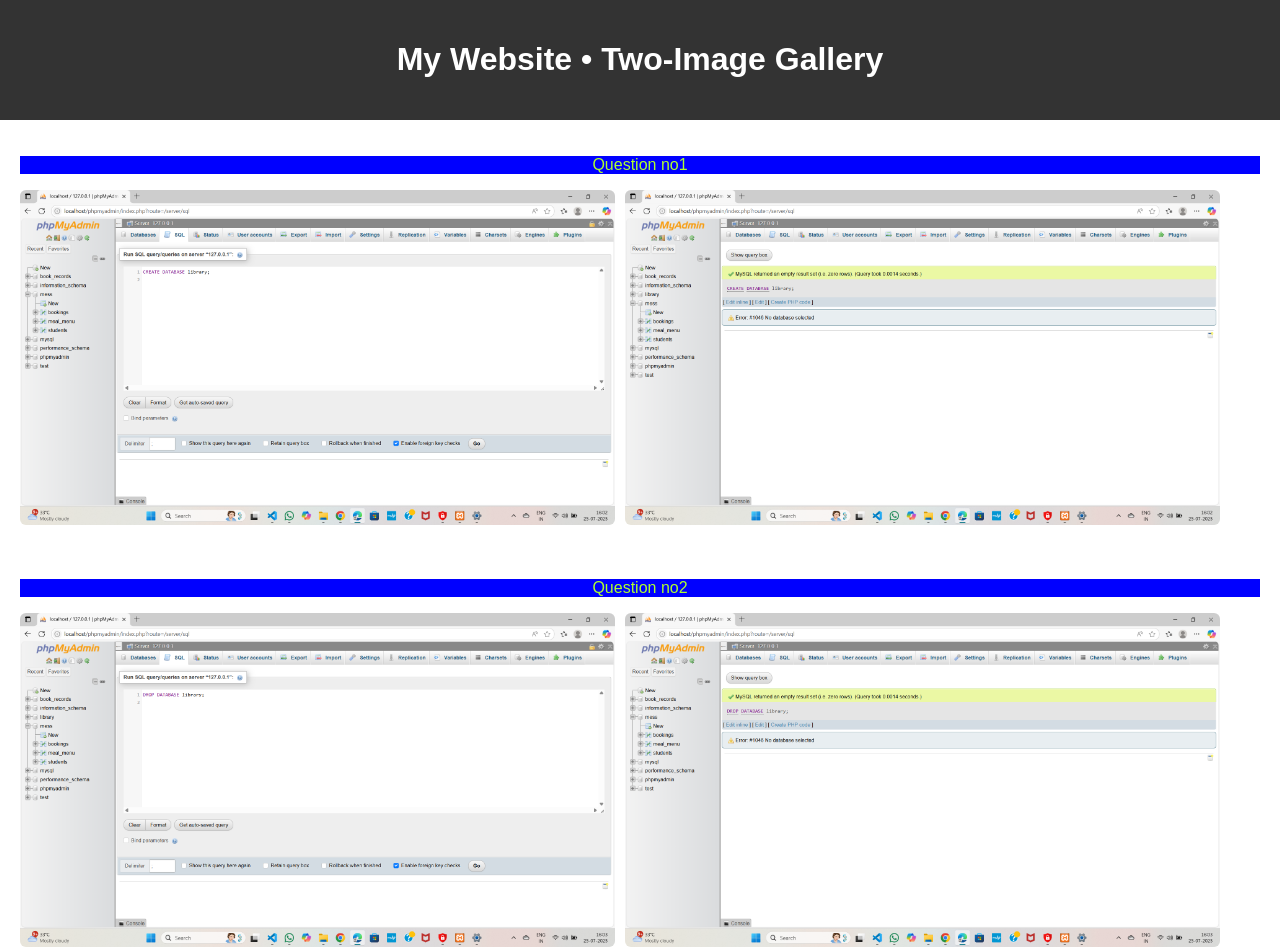
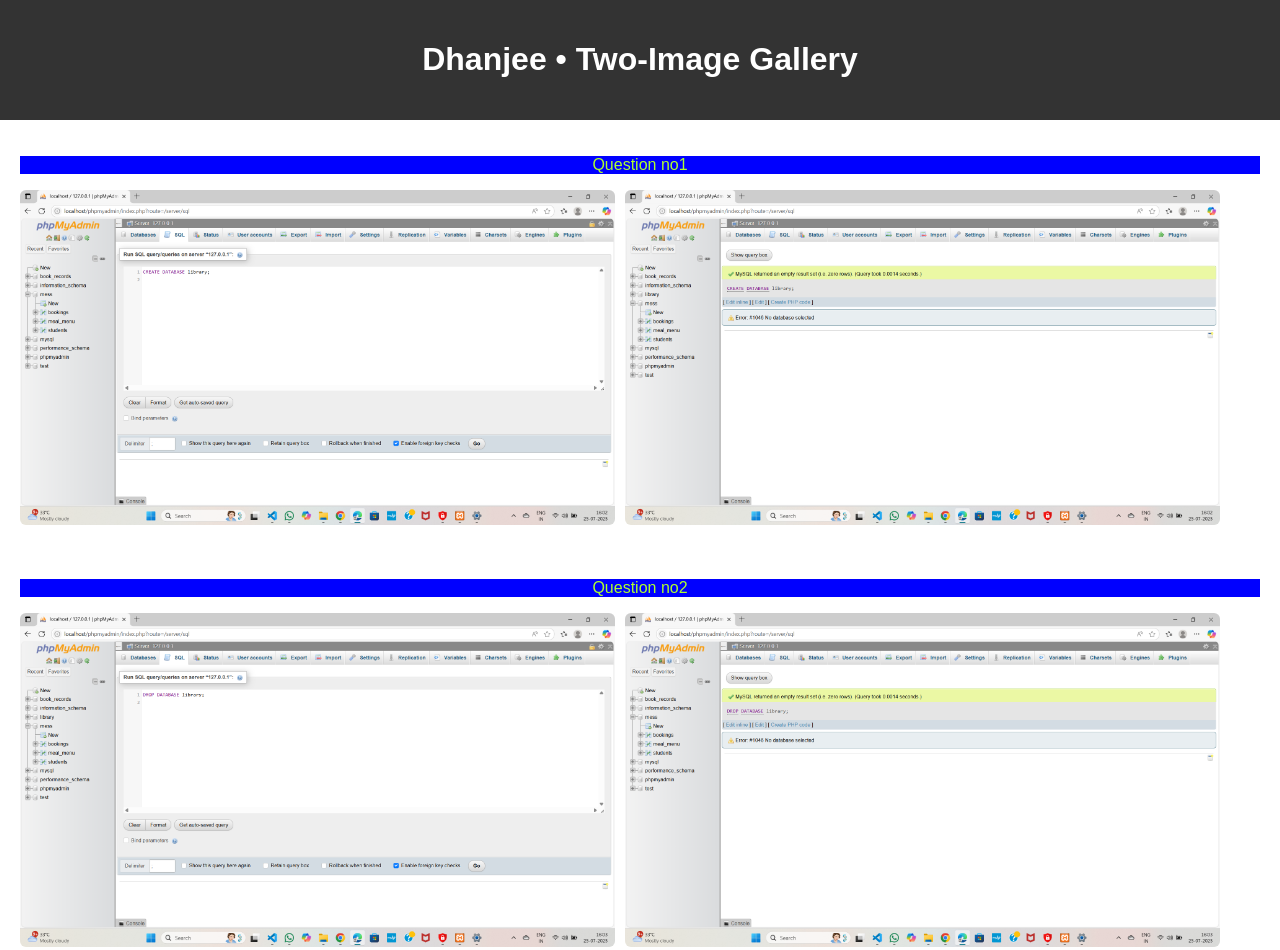
Before and after one commit to dxt0/task18, a plain HTML site: page index.html in a window 1280 px wide. Shown: the top 950 px of the page. Drawn offline with Linux system fonts and the light colour scheme.

Commit message:
Update index.html

```diff
--- a/index.html
+++ b/index.html
@@ -3,7 +3,7 @@
 <head>
   <meta charset="UTF-8">
   <meta name="viewport" content="width=device-width, initial-scale=1">
-  <title>Professional Two‑Image Gallery</title>
+  <title>task 18  data base (input output )Image Gallery</title>
   <style>
     body { margin: 0; font-family: Arial, sans-serif; }
     header, footer { background: #333; color: #fff; text-align: center; padding: 20px; }
@@ -38,7 +38,7 @@
   </style>
 </head>
 <body>
-  <header><h1>My Website • Two‑Image Gallery</h1></header>
+  <header><h1>Dhanjee  • Two‑Image Gallery</h1></header>
   <main>
     <p>Question no1</p>
     <div class="image-pair">
```
